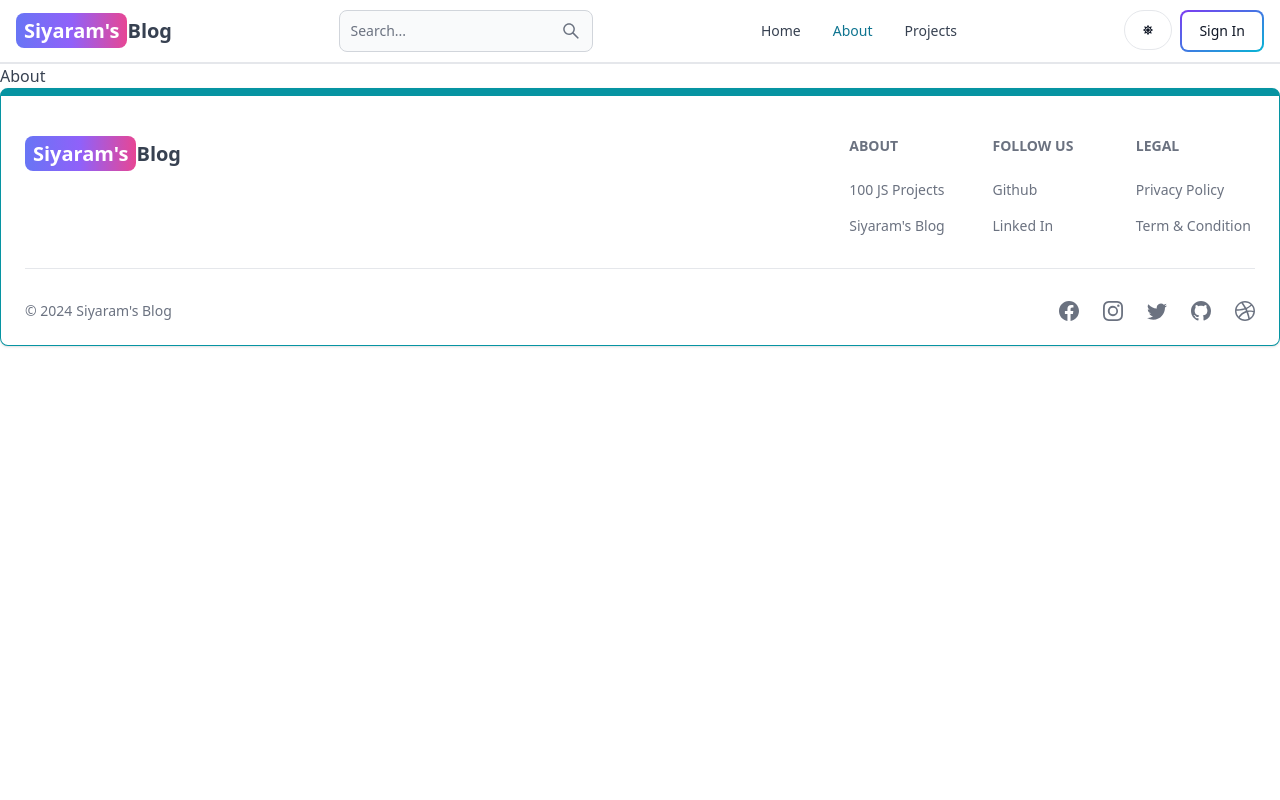
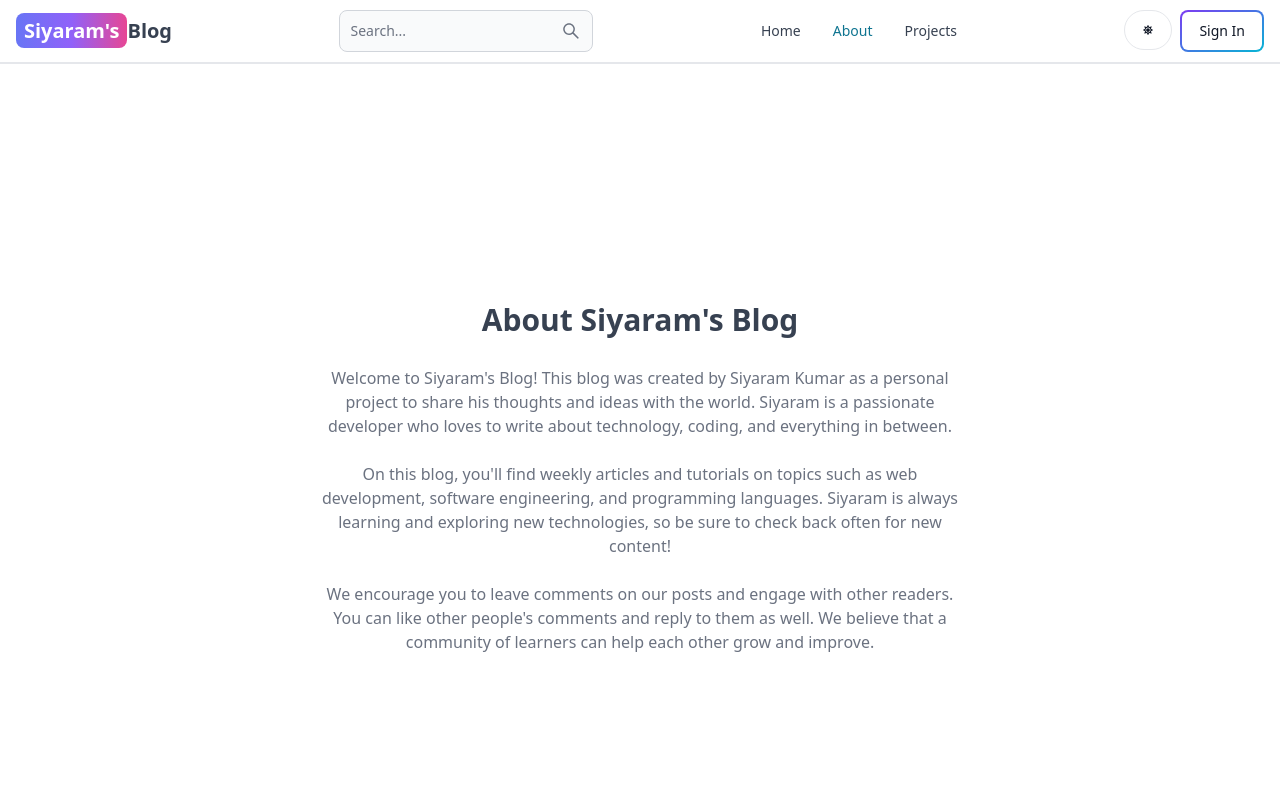
Before and after one commit to ragnarlothbroke12/Mern-blog, a React (Vite) app in the folder client/: page /about in a window 1280 px wide. Shown: the top 800 px of the page. Built offline with nearby package versions, Linux system fonts and the light colour scheme; no server answers.

Commit message:
complete about and project page

```diff
--- a/client/src/pages/About.jsx
+++ b/client/src/pages/About.jsx
@@ -1,5 +1,35 @@
 export default function About() {
   return (
-    <div>About</div>
-  )
+    <div className='min-h-screen flex items-center justify-center'>
+      <div className='max-w-2xl mx-auto p-3 text-center'>
+        <div>
+          <h1 className='text-3xl font font-semibold text-center my-7'>
+            About Siyaram's Blog
+          </h1>
+          <div className='text-md text-gray-500 flex flex-col gap-6'>
+            <p>
+              Welcome to Siyaram's Blog! This blog was created by Siyaram Kumar
+              as a personal project to share his thoughts and ideas with the
+              world. Siyaram is a passionate developer who loves to write about
+              technology, coding, and everything in between.
+            </p>
+
+            <p>
+              On this blog, you'll find weekly articles and tutorials on topics
+              such as web development, software engineering, and programming
+              languages. Siyaram is always learning and exploring new
+              technologies, so be sure to check back often for new content!
+            </p>
+
+            <p>
+              We encourage you to leave comments on our posts and engage with
+              other readers. You can like other people's comments and reply to
+              them as well. We believe that a community of learners can help
+              each other grow and improve.
+            </p>
+          </div>
+        </div>
+      </div>
+    </div>
+  );
 }
--- a/client/src/pages/Projects.jsx
+++ b/client/src/pages/Projects.jsx
@@ -1,5 +1,11 @@
+import CallToAction from '../components/CallToAction';
+
 export default function Projects() {
   return (
-    <div>Projects</div>
+    <div className='min-h-screen max-w-2xl mx-auto flex justify-center items-center flex-col gap-6 p-3'>
+      <h1 className='text-3xl font-semibold'>Pojects</h1>
+      <p className='text-md text-gray-500'>Build fun and engaging projects while learning HTML, CSS, and JavaScript!</p>
+      <CallToAction />
+    </div>
   )
 }
```
